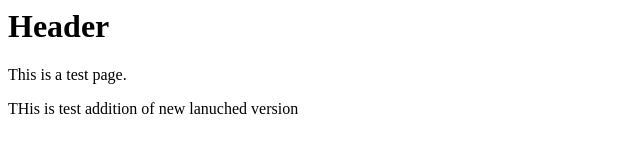
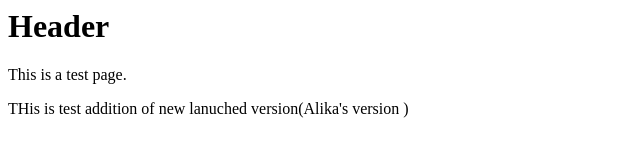
Before and after one commit to rsoham89/sohamDemo, a plain HTML site: page index.html in a window 1280 px wide. Shown: the whole page, without its empty margins (0-640 px from the left). Drawn offline with Linux system fonts and the light colour scheme.

Commit message:
anisble changes done by alika

```diff
--- a/index.html
+++ b/index.html
@@ -2,6 +2,6 @@
 <body>
   <h1> Header </h1>
   <p>This is a test page.</p>
-  <p>THis is test addition of new lanuched version</p>
+  <p>THis is test addition of new lanuched version(Alika's version )</p>
   </body>
 </html>
```
